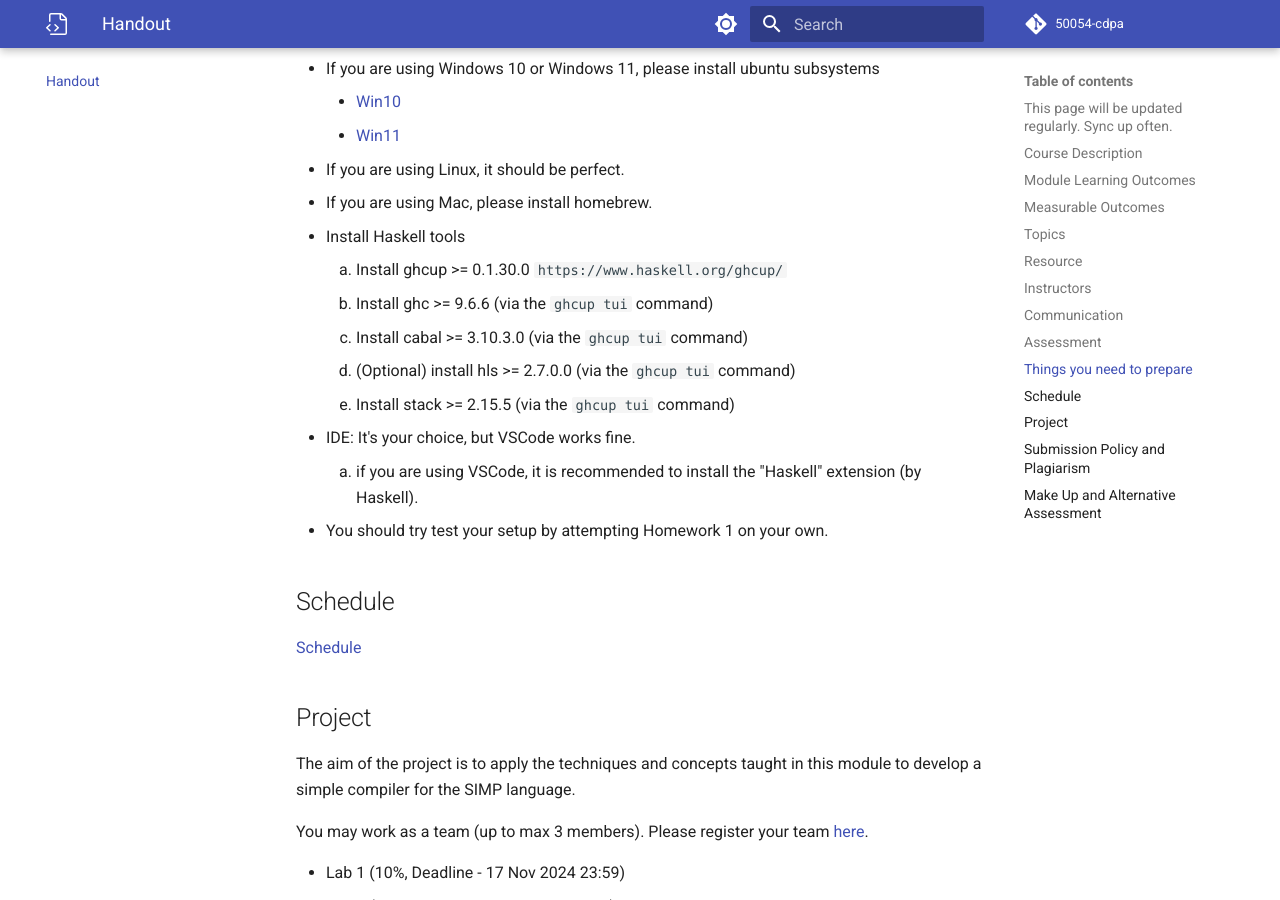
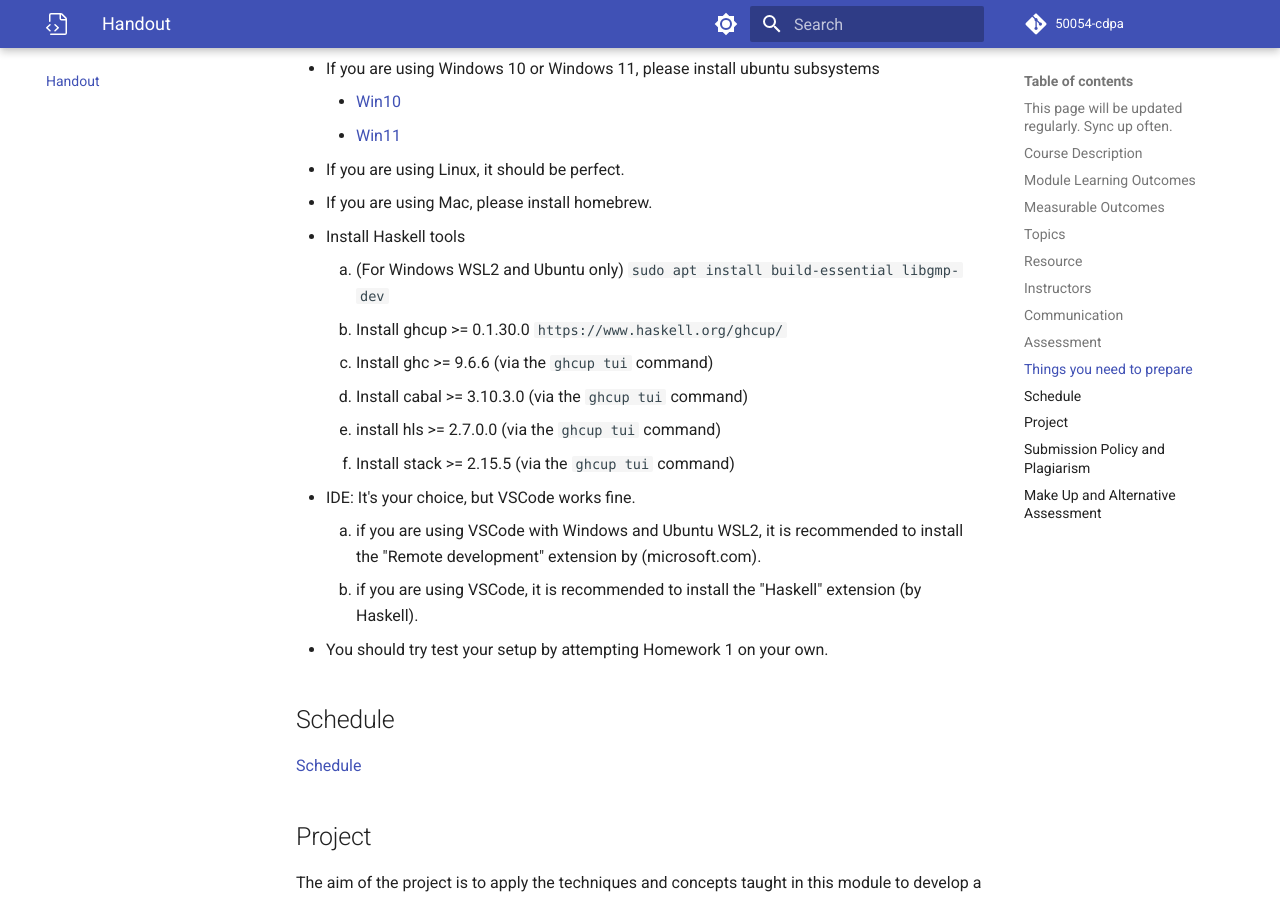
Before and after one commit to 50054-cdpa/notes, an MkDocs documentation site: the page built from docs/handout.md, in a window 1280 px wide and 900 px high, scrolled down 2787 px. Built offline with MkDocs 1.6.1 and Material for MkDocs 9.7.7, drawn with Linux system fonts in a browser that asks for light colours; some web fonts are replaced; comment, search, counter and statistics services are not loaded.

Commit message:
updated handout.md prepration section

```diff
--- a/docs/handout.md
+++ b/docs/handout.md
@@ -87,12 +87,14 @@ If you have course/assignment/project related questions, please post it on the d
 * If you are using Linux, it should be perfect.
 * If you are using Mac, please install homebrew.
 * Install Haskell tools
+    1. (For Windows WSL2 and Ubuntu only) `sudo apt install build-essential libgmp-dev`
     1. Install ghcup >= 0.1.30.0 `https://www.haskell.org/ghcup/`
     1. Install ghc >= 9.6.6 (via the `ghcup tui` command)
     1. Install cabal >= 3.10.3.0 (via the `ghcup tui` command)
-    1. (Optional) install hls >= 2.7.0.0 (via the `ghcup tui` command)
+    1. install hls >= 2.7.0.0 (via the `ghcup tui` command)
     1. Install stack >= 2.15.5 (via the `ghcup tui` command)
 * IDE: It's your choice, but VSCode works fine.
+    1. if you are using VSCode with Windows and Ubuntu WSL2, it is recommended to install the "Remote development" extension by (microsoft.com).
     1. if you are using VSCode, it is recommended to install the "Haskell" extension (by Haskell).
 * You should try test your setup by attempting Homework 1 on your own.
 
```
